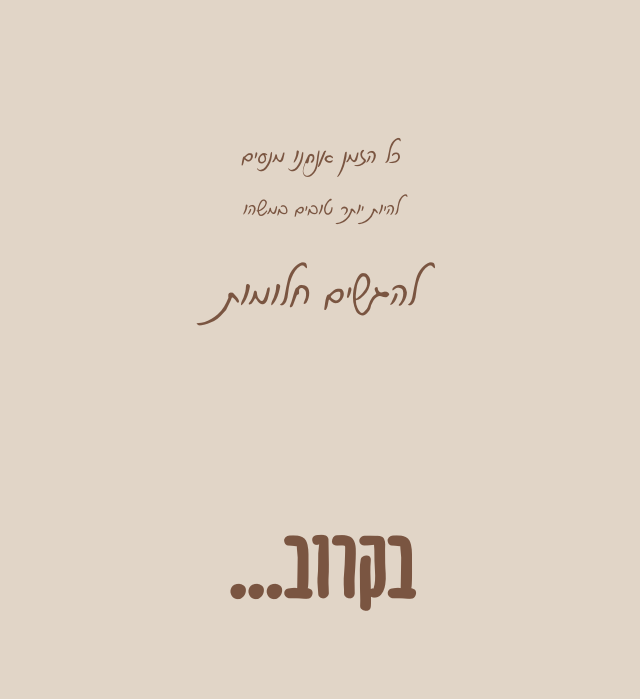
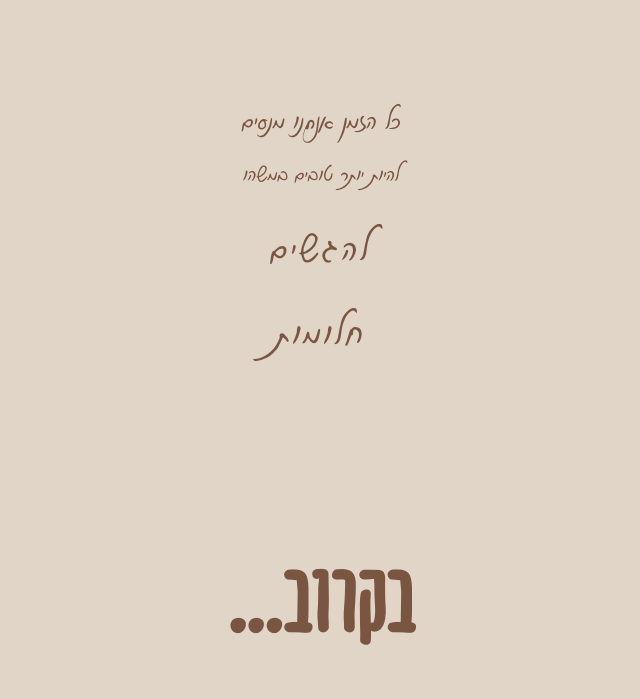
Before and after one commit to ofermarcianomusic-cell/ofermarcianomusic, a plain HTML site: page index.html in a window 1280 px wide. Shown: the top 699 px of the page, without its empty margins (319-959 px from the left). Drawn offline with Linux system fonts and the light colour scheme.

Commit message:
Fix overlapping cursive strokes in the payoff line

```diff
--- a/index.html
+++ b/index.html
@@ -108,7 +108,8 @@
   }
 
   .quote span:nth-child(3) {
-    font-size: 1.9em;
+    font-size: 1.6em;
+    letter-spacing: 0.05em;
     margin-top: 0.15em;
   }
 
```
